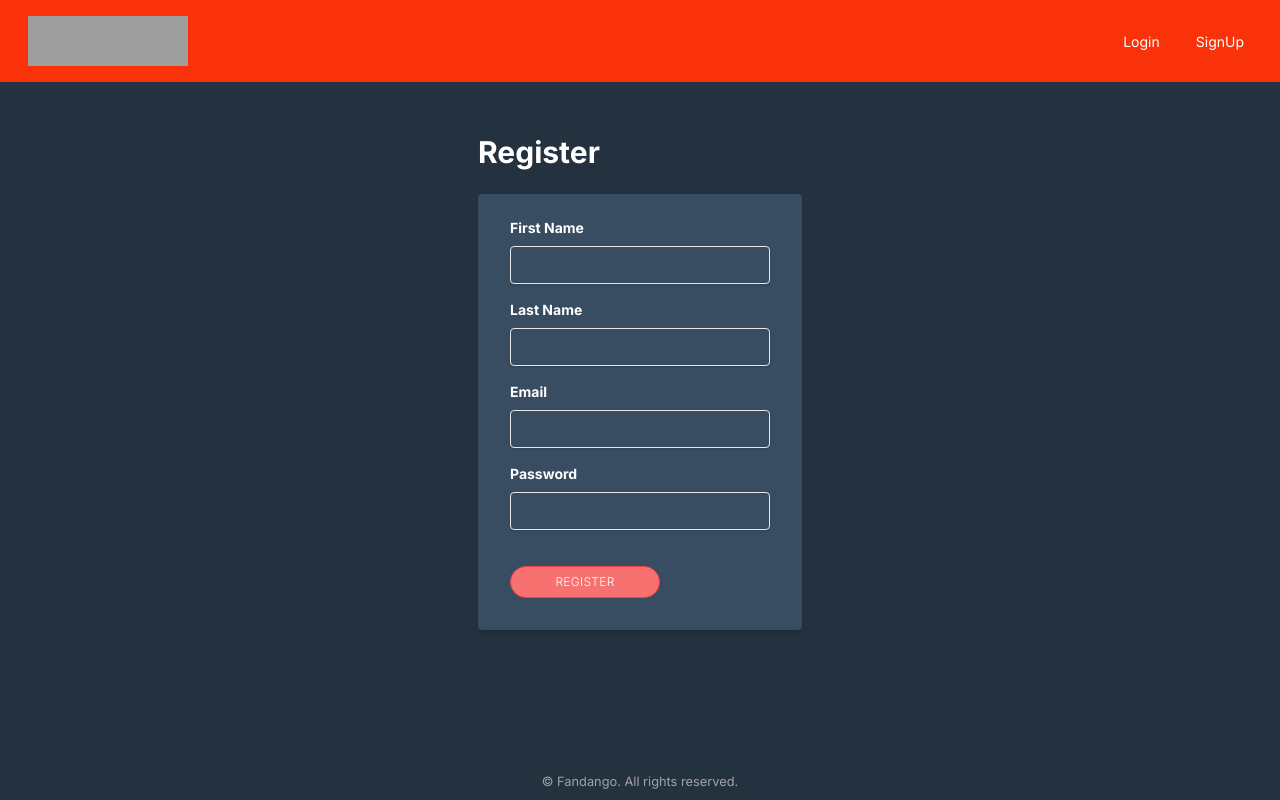
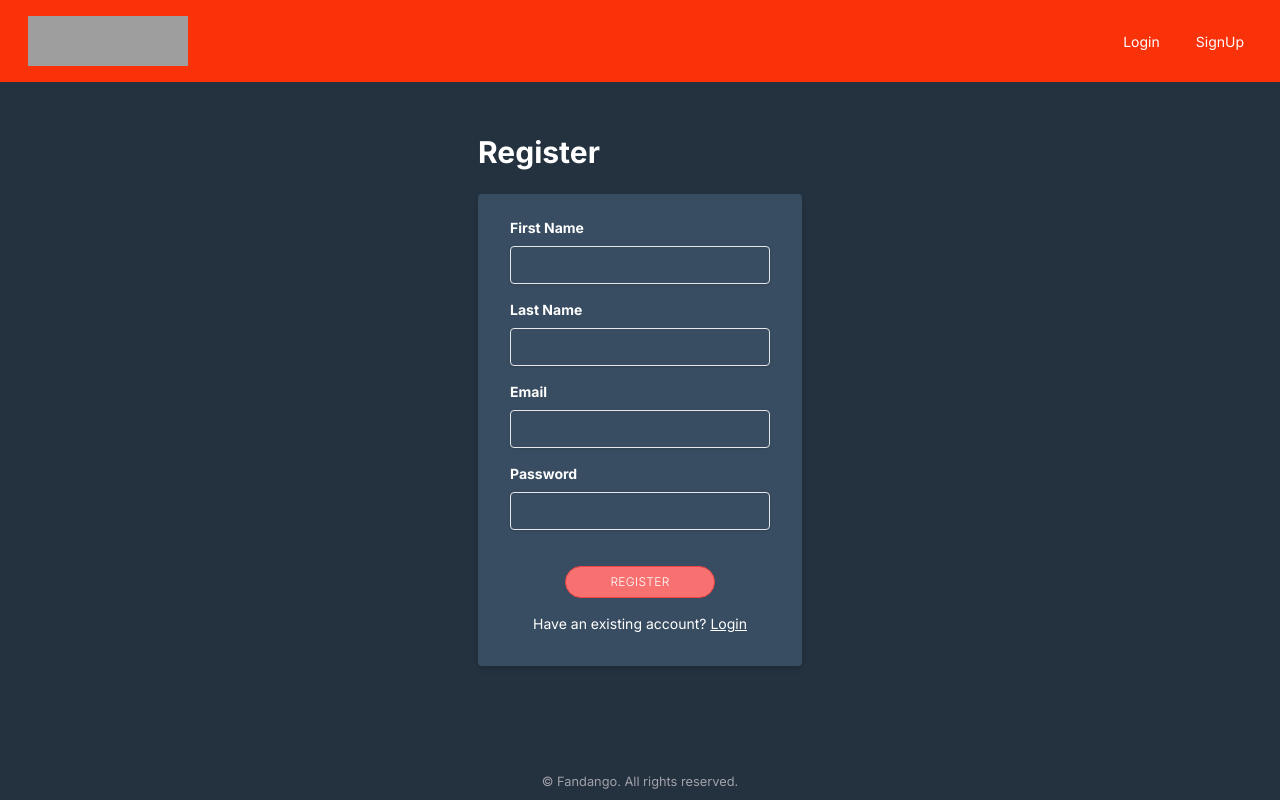
Before and after one commit to abedakhanam/Movie-App, a Next.js app in the folder frontend/: page /register in a window 1280 px wide. Built offline with nearby package versions, Linux system fonts and the light colour scheme; grey boxes are pictures that could not be loaded.

Commit message:
fix small links

```diff
--- a/frontend/src/app/layout.tsx
+++ b/frontend/src/app/layout.tsx
@@ -25,7 +25,7 @@ export default function RootLayout({
     <Provider store={store}>
       <html lang="en">
         <body
-          className={`${inter.className} bg-primary text-zinc-900 min-h-screen`}
+          className={`${inter.className} bg-primary text-zinc-900 min-h-screen custom-scrollbar`}
         >
           <Container>
             <Header />
--- a/frontend/src/app/login/page.tsx
+++ b/frontend/src/app/login/page.tsx
@@ -2,6 +2,7 @@
 import { AppDispatch } from "@/store/store";
 import { login } from "@/store/userSlice";
 import axios from "axios";
+import Link from "next/link";
 import { useRouter, useSearchParams } from "next/navigation";
 import { useState } from "react";
 import { useDispatch } from "react-redux";
@@ -106,7 +107,7 @@ export default function LoginPage() {
             className="shadow appearance-none border rounded w-full py-2 px-3 bg-third text-white mb-3 leading-tight focus:outline-none focus:shadow-outline"
           />
         </div>
-        <div className="flex items-center justify-between">
+        <div className="flex flex-col items-center justify-between">
           <button
             type="submit"
             className={`w-full max-w-[150px] h-8 text-xs font-light tracking-wide text-center uppercase align-middle rounded-full px-3
@@ -114,6 +115,12 @@ export default function LoginPage() {
           >
             Login
           </button>
+          <p className="text-white text-sm pt-4">
+            New user?{" "}
+            <Link href={"/register"} className="hover:text-blue-500 underline">
+              Sign Up
+            </Link>
+          </p>
         </div>
       </form>
     </div>
--- a/frontend/src/app/register/page.tsx
+++ b/frontend/src/app/register/page.tsx
@@ -1,5 +1,6 @@
 "use client";
 import axios from "axios";
+import Link from "next/link";
 import { useRouter } from "next/navigation";
 import { useState } from "react";
 import { z } from "zod";
@@ -167,7 +168,7 @@ export default function RegisterPage() {
           )}
         </div>
 
-        <div className="flex items-center justify-between">
+        <div className="flex flex-col items-center justify-between">
           <button
             type="submit"
             className={`w-full max-w-[150px] h-8 text-xs font-light tracking-wide text-center uppercase align-middle rounded-full px-3
@@ -175,6 +176,12 @@ export default function RegisterPage() {
           >
             Register
           </button>
+          <p className="text-white text-sm pt-4">
+            Have an existing account?{" "}
+            <Link href={"/login"} className="hover:text-blue-500 underline">
+              Login
+            </Link>
+          </p>
         </div>
       </form>
     </div>
--- a/frontend/src/components/base/header.tsx
+++ b/frontend/src/components/base/header.tsx
@@ -100,7 +100,7 @@ export default function Header() {
             placeholder="Search"
             value={searchInput}
             onChange={handleSearchInput}
-            className="bg-customDarkRed text-white pl-10 pr-4 py-1 border rounded-xl w-[200px] sm:w-[300px] focus:outline-none"
+            className="bg-customDarkRed text-white pl-10 pr-4 py-1 border rounded-xl w-[200px] sm:w-[400px] focus:outline-none"
           />
         </div>
       )}
```
